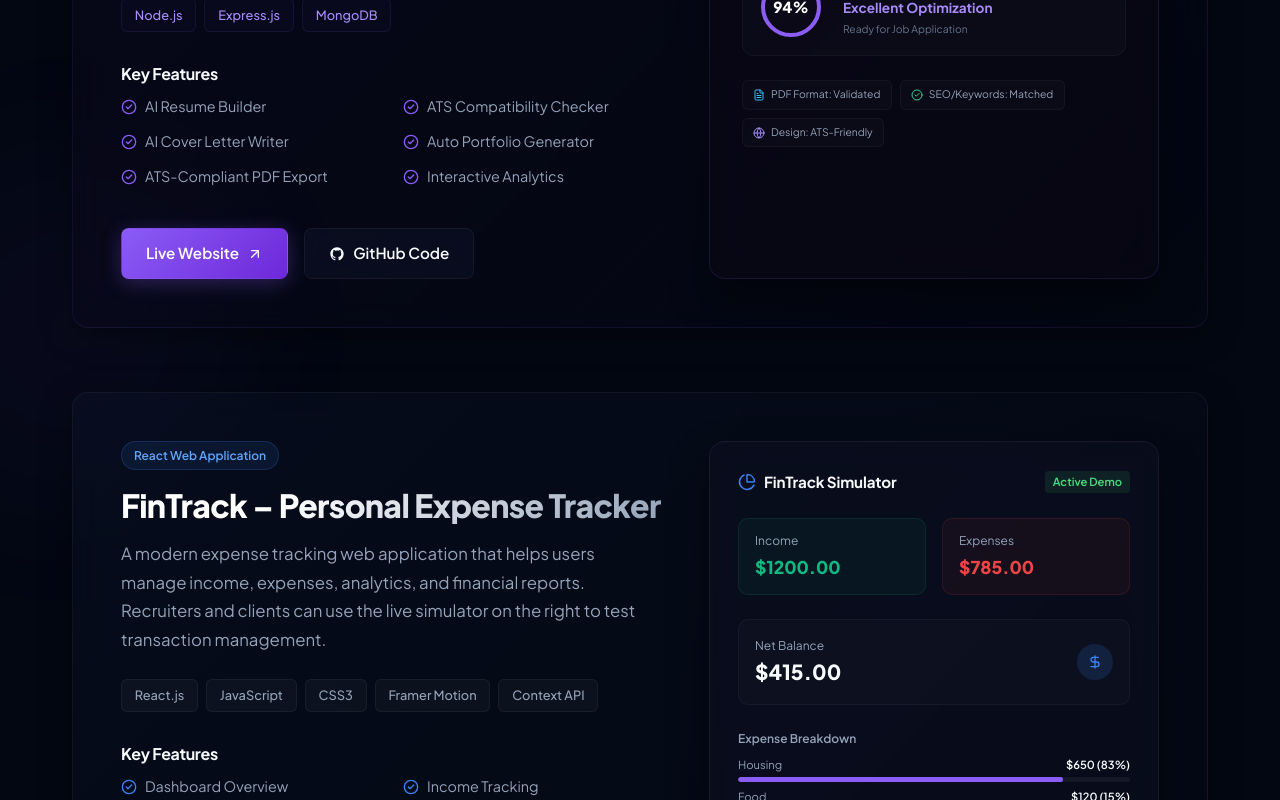
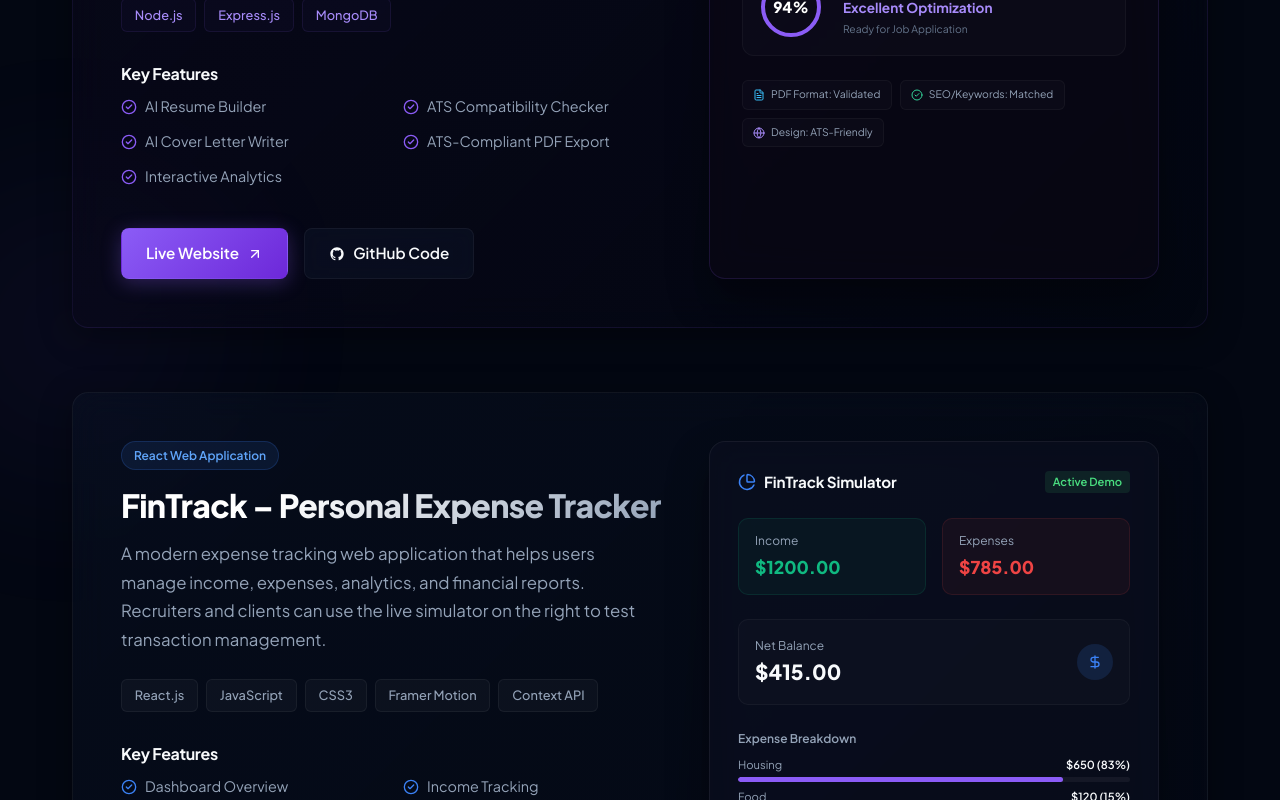
Before and after one commit to Minhaj-vennakkodan/Portfolio, a React (Vite) app: page / in a window 1280 px wide. Shown: the part 3980-4780 px from the top of the page. Built offline with nearby package versions, Linux system fonts and the light colour scheme.

Commit message:
Remove 'Auto Portfolio Generator' from features list

```diff
--- a/src/components/Projects.jsx
+++ b/src/components/Projects.jsx
@@ -85,7 +85,6 @@ export default function Projects() {
     'AI Resume Builder',
     'ATS Compatibility Checker',
     'AI Cover Letter Writer',
-    'Auto Portfolio Generator',
     'ATS-Compliant PDF Export',
     'Interactive Analytics'
   ];
```
